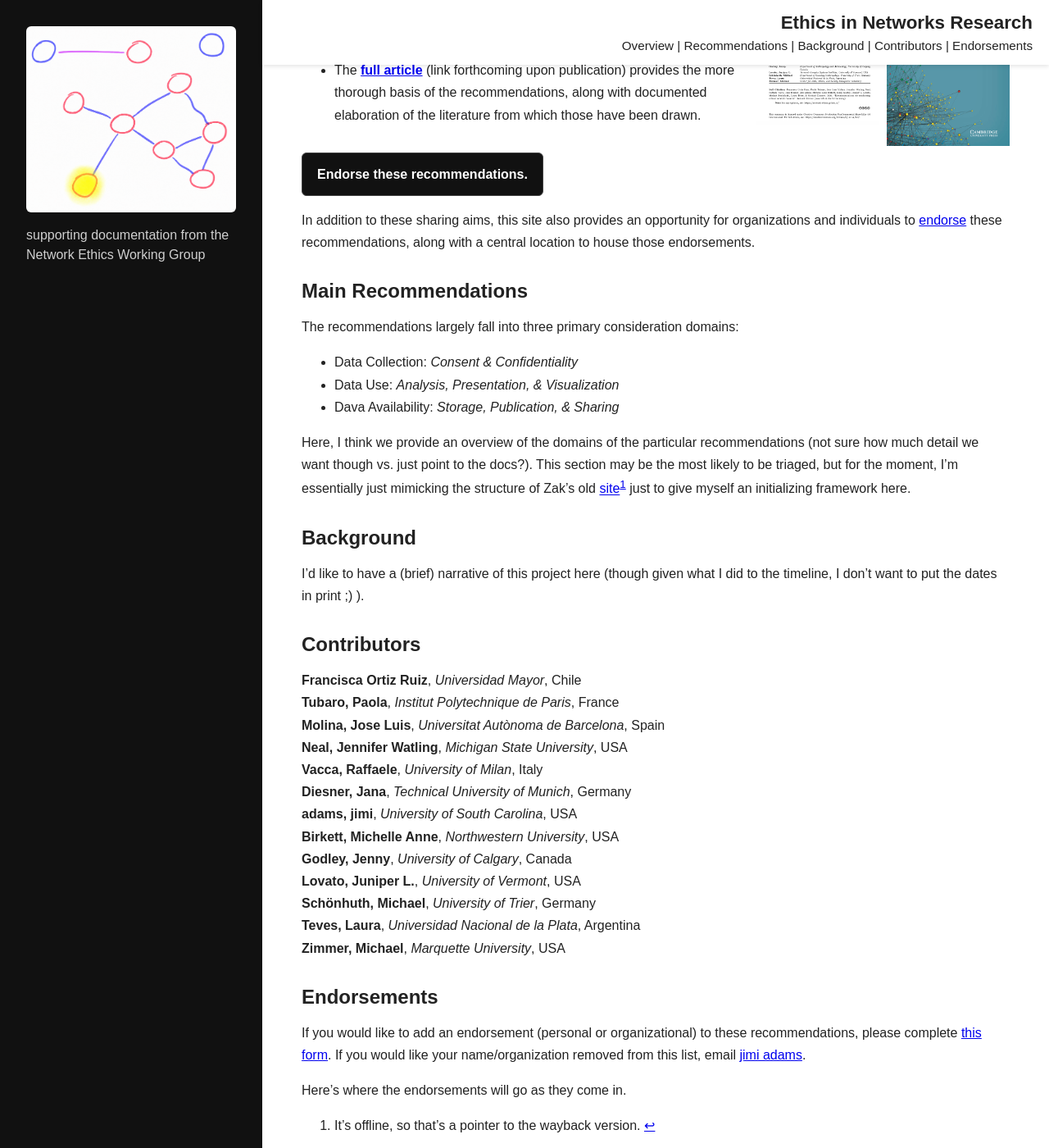
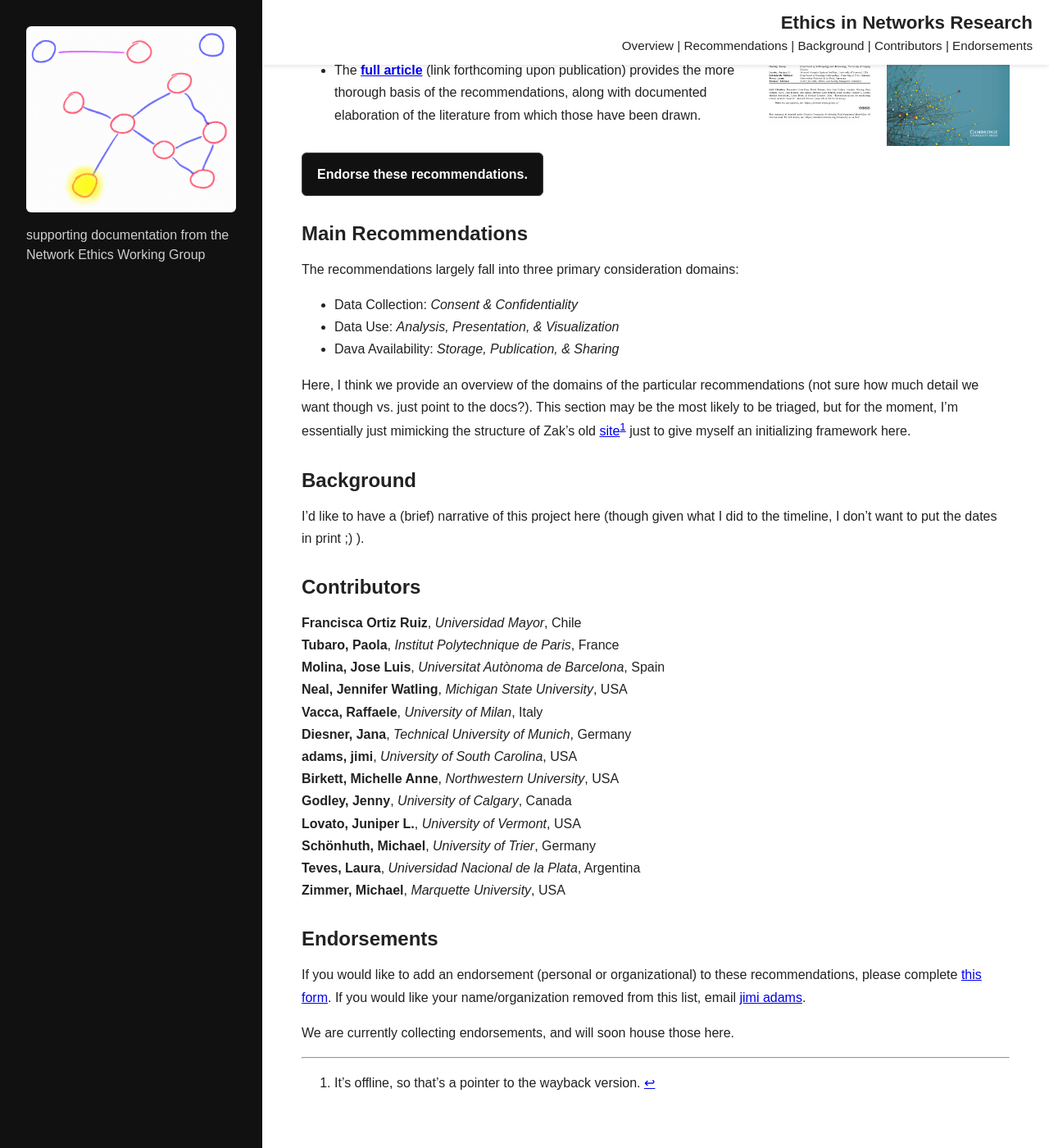
Before and after one commit to Network-Ethics/network-ethics.github.io, a Jekyll site: the page built from index.md, in a window 1280 px wide and 1400 px high, scrolled down 337 px. Shown: the whole window at 82% size. Built offline with Jekyll 4.4.1, drawn with Linux system fonts in a browser that asks for light colours.

Commit message:
just some text tweaks

```diff
--- a/index.md
+++ b/index.md
@@ -37,8 +37,6 @@ This site accompanies the working group's effort to provide a summary of existin
   Endorse these recommendations.
 </a>
 
-In addition to these sharing aims, this site also provides an opportunity for organizations and individuals to [endorse](#endorsements) these recommendations, along with a central location to house those endorsements.
-
 ## Main Recommendations
 The recommendations largely fall into three primary consideration domains:
 
@@ -73,7 +71,7 @@ I'd like to have a (brief) narrative of this project here (though given what I d
 
 If you would like to add an endorsement (personal or organizational) to these recommendations, please complete [this form](https://forms.gle/f8mExDiTuVgRhpkf6). If you would like your name/organization removed from this list, email [jimi adams](mailto:jimi.adams@sc.edu).
 
-Here's where the endorsements will go as they come in.
+We are currently collecting endorsements, and will soon house those here.
 
-
+_____
 [^1]: It's offline, so that's a pointer to the wayback version.
```
